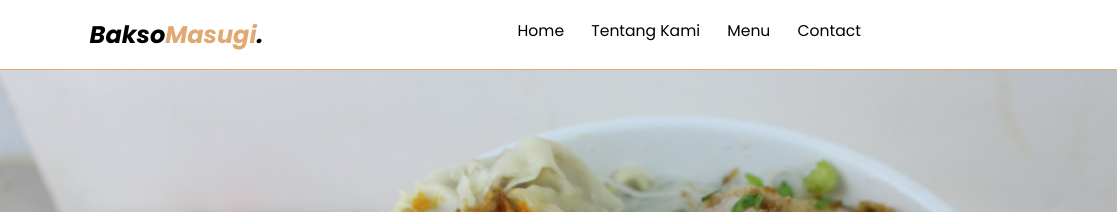
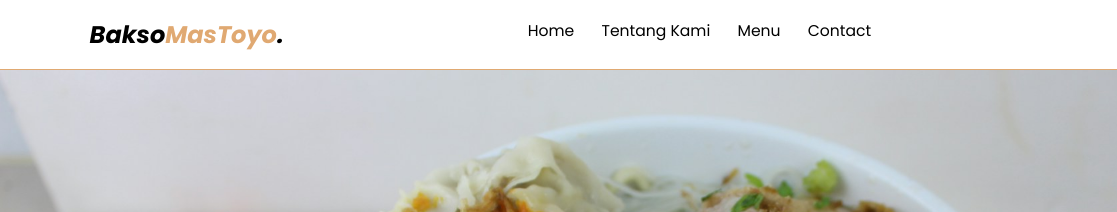
Before and after one commit to Tegarperdana/Sartoyo.github.io, a plain HTML site: page index.html in a window 1280 px wide. Shown: the top 212 px of the page, 0-1117 px from the left. Drawn offline with nearby package versions, Linux system fonts and the light colour scheme.

Commit message:
index.html

```diff
--- a/index.html
+++ b/index.html
@@ -15,7 +15,7 @@
 <body>
     <!--NAVBAR START-->
     <nav class="navbar">
-        <a href="#" class="navbar-logo">Bakso<span>Masugi</span>.</a>
+        <a href="#" class="navbar-logo">Bakso<span>MasToyo</span>.</a>
 
         <div class="navbar-nav">
           <a href="#">Home</a>
```
